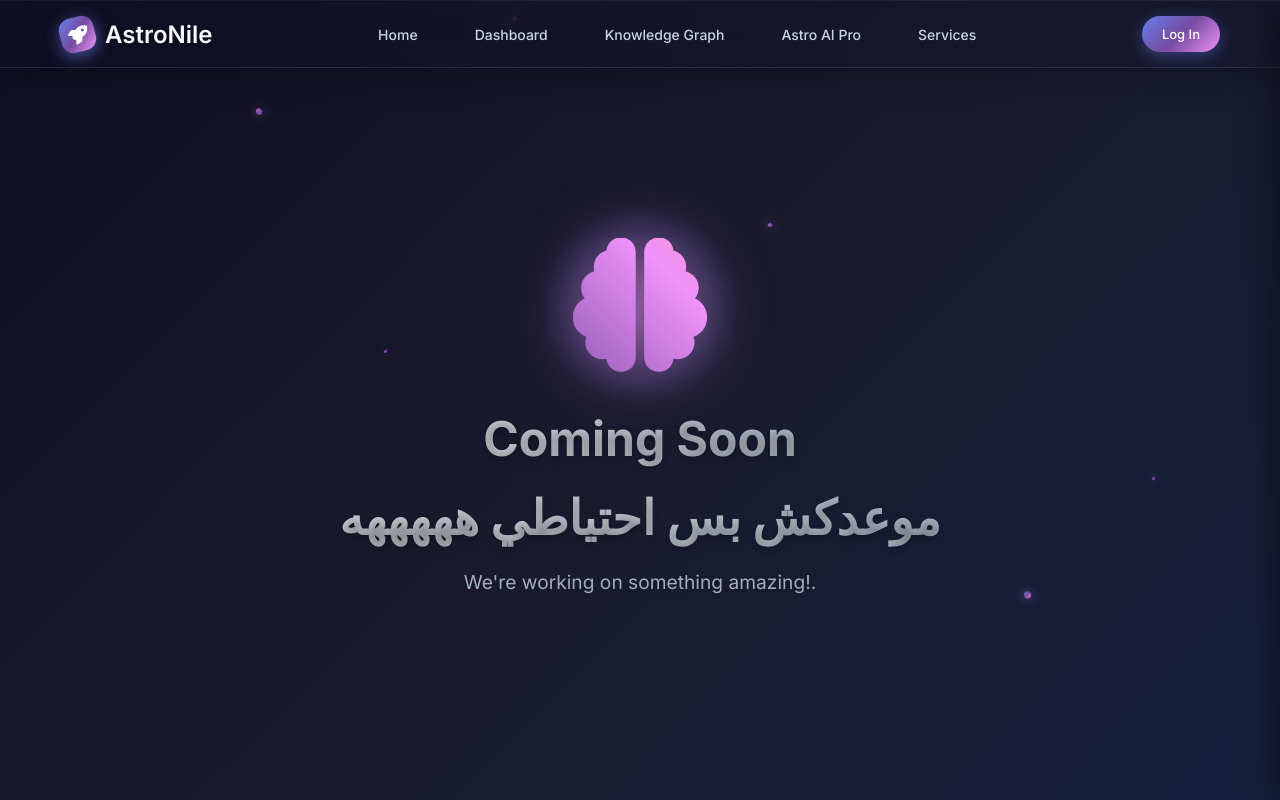
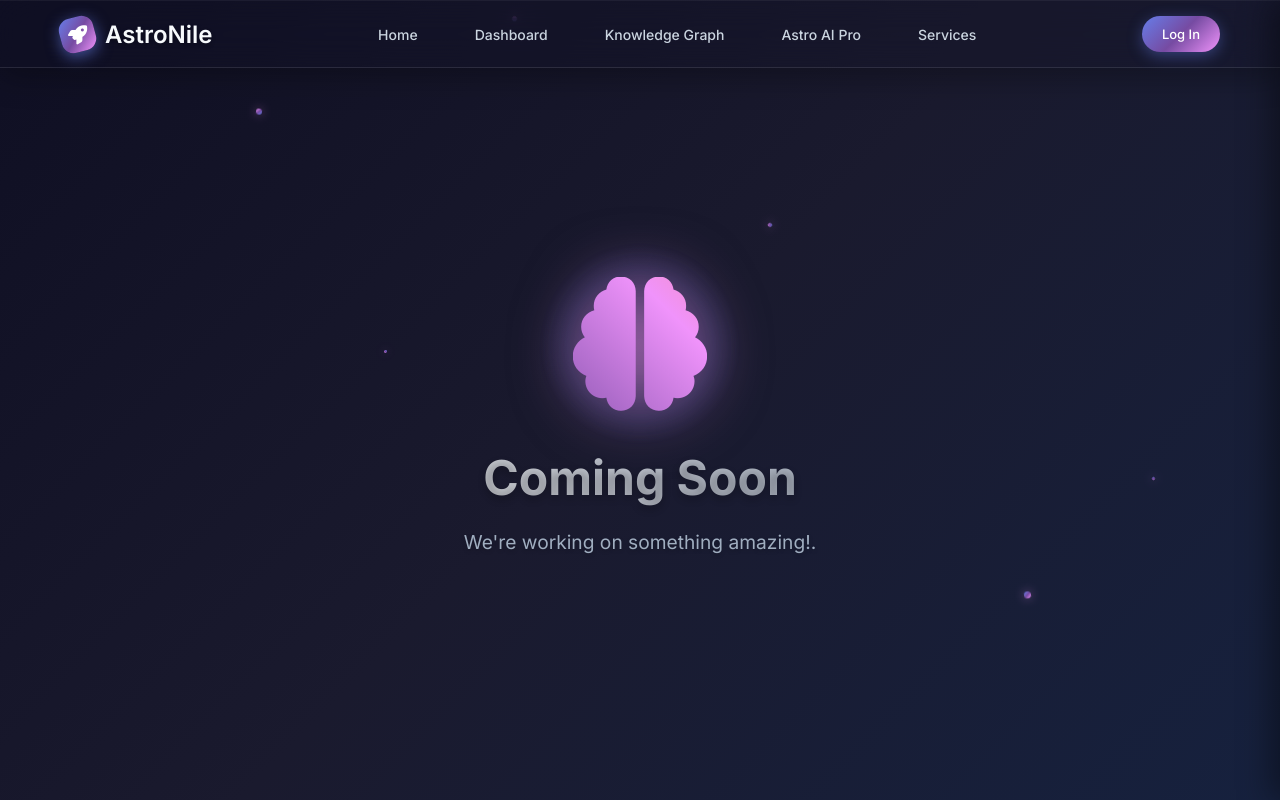
Before and after one commit to essamprog/AstroNileAi, a plain HTML site: page public/astro_ai/astro_ai.html in a window 1280 px wide. Drawn offline with nearby package versions, Linux system fonts and the light colour scheme.

Commit message:
Update astro_ai.html

```diff
--- a/public/astro_ai/astro_ai.html
+++ b/public/astro_ai/astro_ai.html
@@ -581,8 +581,6 @@
         </div>
 
         <h1 class="coming-soon-text">Coming Soon</h1>
-        <h1 class="coming-soon-text">موعدكش بس احتياطي هههههه</h1>
-
         <p class="description">
             We're working on something amazing!.
         </p>
@@ -634,4 +632,5 @@
     </script>
 </body>
 
+
 </html>
```
